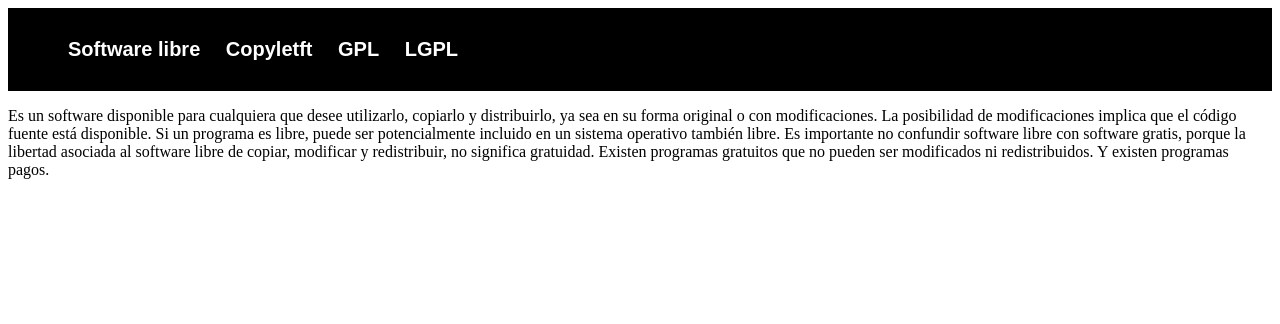
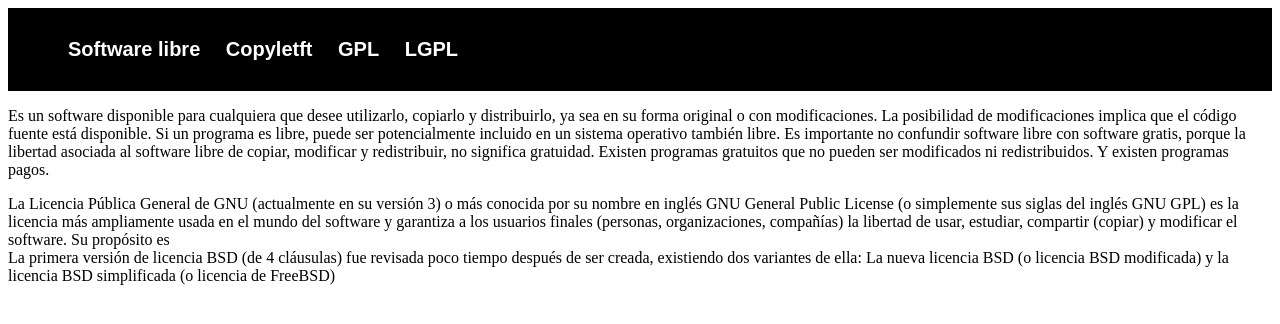
Before and after one commit to FM-Moyano/licencias, a plain HTML site: page index.html in a window 1280 px wide. Drawn offline with Linux system fonts and the light colour scheme.

Commit message:
añadir mis secction

```diff
--- a/index.html
+++ b/index.html
@@ -31,6 +31,20 @@
             gratuitos que no pueden ser modificados ni redistribuidos. Y existen programas pagos.</p>
 
     </section>
+
+    <section id="gpl">
+        La Licencia Pública General de GNU (actualmente en su versión 3) o más
+        conocida por su nombre en inglés GNU General Public License (o simplemente sus
+        siglas del inglés GNU GPL) es la licencia más ampliamente usada en el mundo del
+        software y garantiza a los usuarios finales (personas, organizaciones, compañías) la
+        libertad de usar, estudiar, compartir (copiar) y modificar el software. Su propósito es
+    </section>
+
+    <section id="BSD">
+        La primera versión de licencia BSD (de 4 cláusulas) fue revisada poco tiempo
+        después de ser creada, existiendo dos variantes de ella: La nueva licencia BSD (o
+        licencia BSD modificada) y la licencia BSD simplificada (o licencia de FreeBSD)
+    </section>
 </body>
 
 </html>
```
Lines whose indentation alone changed are shown as unchanged.
